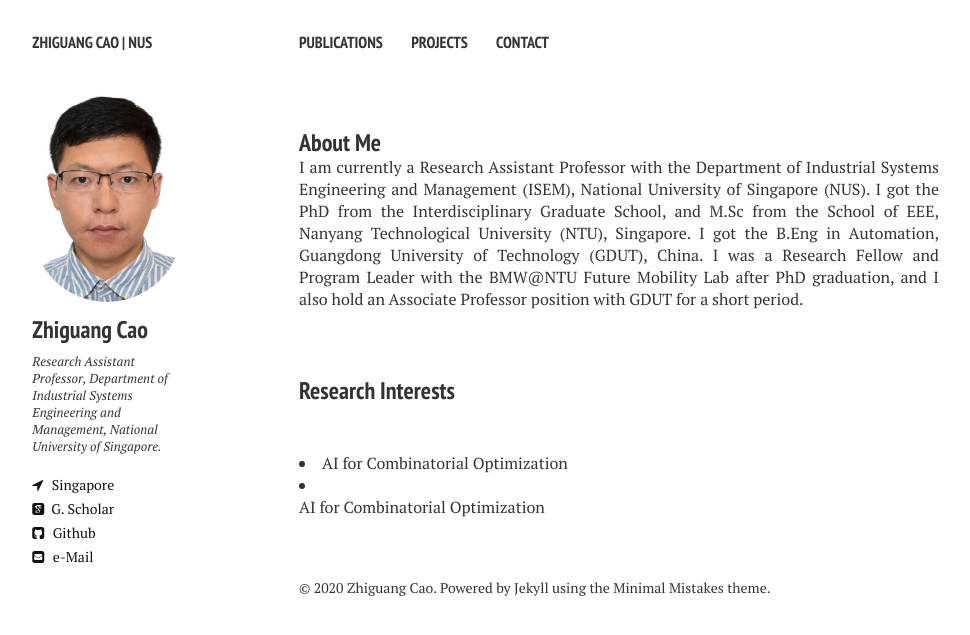
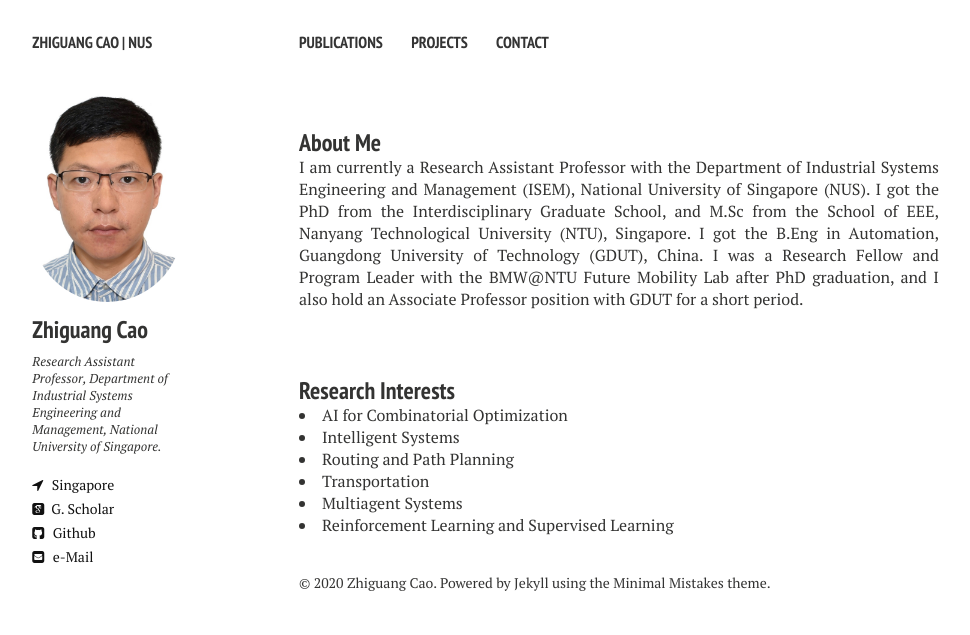
Before and after one commit to zhiguangcaosg/zhiguangcaosg.github.io, a Jekyll site: the page built from index.md, in a window 1280 px wide. Shown: the top 635 px of the page, without its empty margins (21-991 px from the left). Built offline with Jekyll 4.4.1, drawn with Linux system fonts in a browser that asks for light colours; nearby versions of some CDN libraries.

Commit message:
Update index.md

```diff
--- a/index.md
+++ b/index.md
@@ -12,13 +12,26 @@ image: banner1.png
 
 
 <h3 style="margin-bottom:0px;padding-top:20px;">Research Interests</h3>
-<br>
 <li>
 AI for Combinatorial Optimization
 </li>
 
 <li>
-<p>
-AI for Combinatorial Optimization
-</p>
+Intelligent Systems
 </li>
+
+<li>
+Routing and Path Planning
+</li>
+
+<li>
+Transportation
+</li>
+
+<li>
+Multiagent Systems
+</li>
+
+<li>
+Reinforcement Learning and Supervised Learning
+</li>
```
